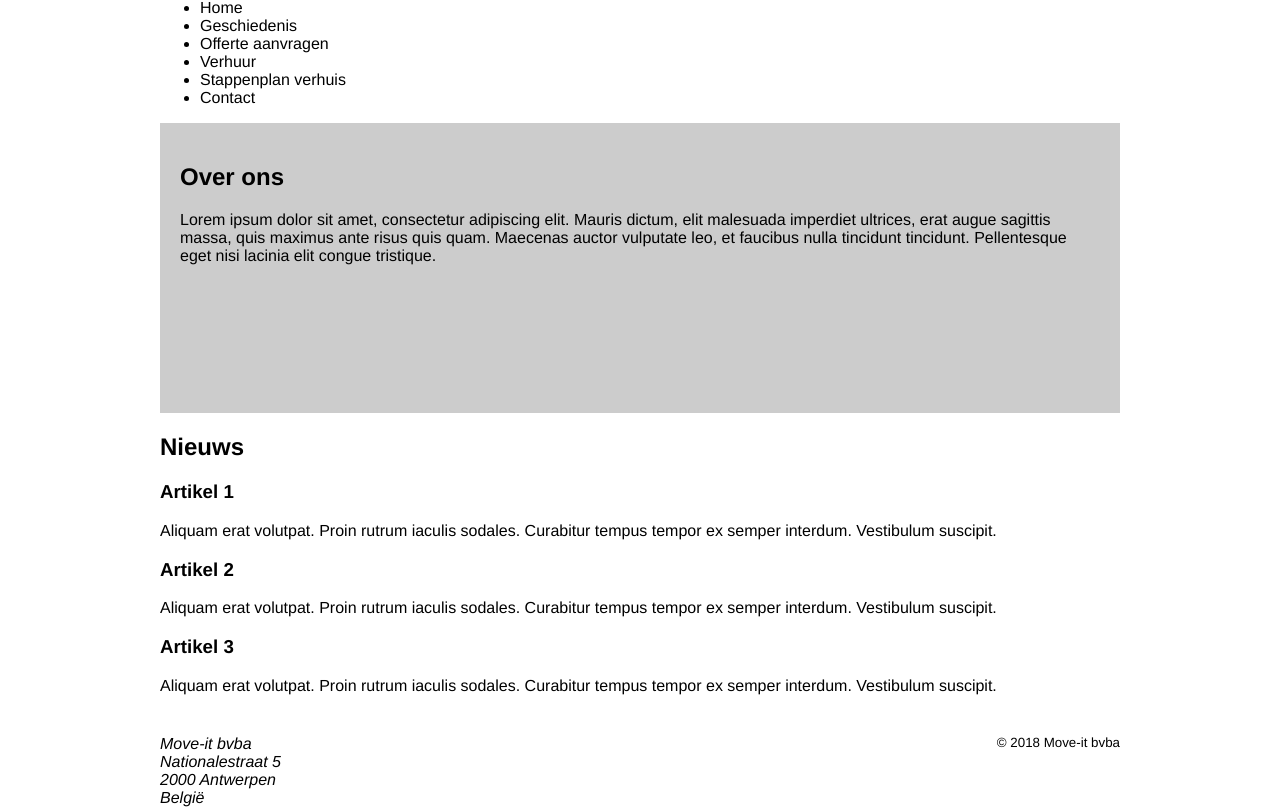
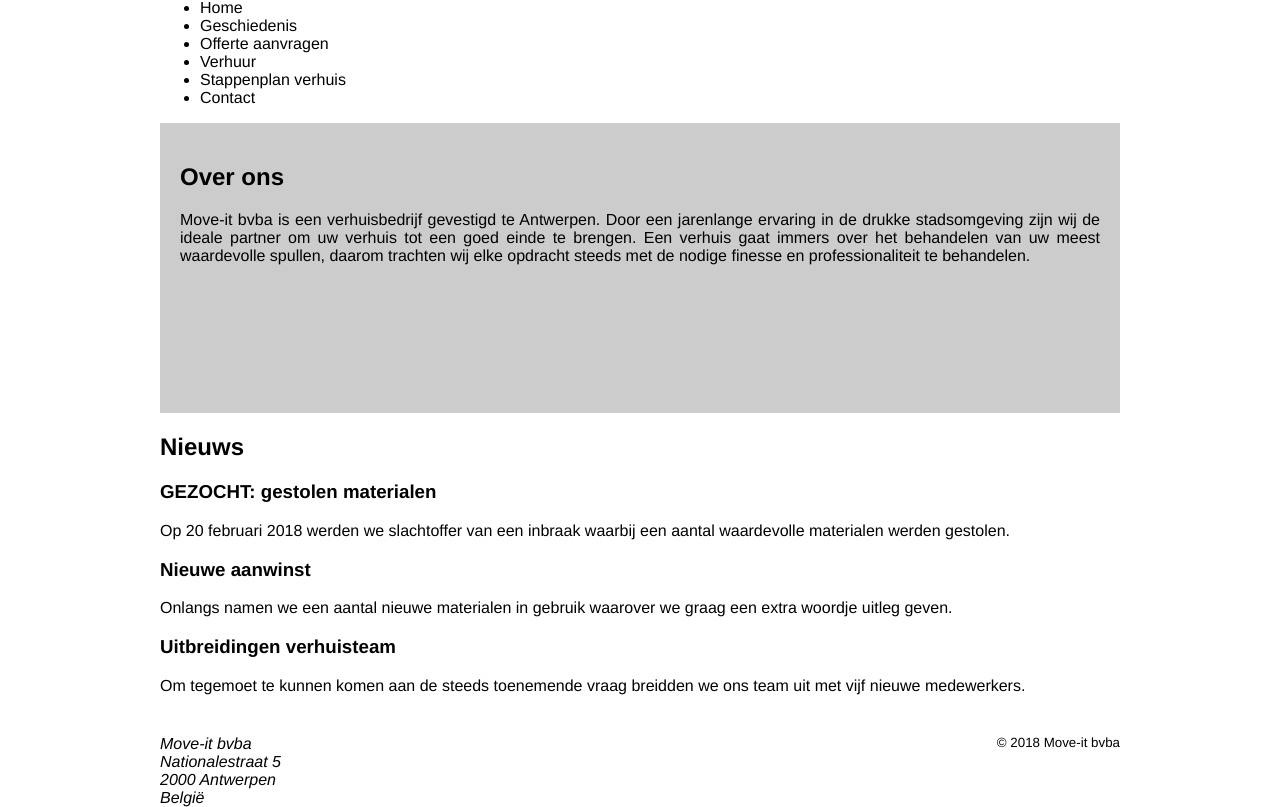
Before and after one commit to butskristof/moveit, a plain HTML site: page index.html in a window 1280 px wide. Shown: the part 150-957 px from the top of the page. Drawn offline with Linux system fonts and the light colour scheme; placeholder pictures from the web are drawn by us.

Commit message:
front page content

```diff
--- a/css/style.scss
+++ b/css/style.scss
@@ -17,6 +17,7 @@ body {
 		background: url("http://placehold.it/1000x1000") fixed top center;
 		background-size: cover;
 		padding: 20px;
+		text-align: justify;
 	}
 
 	header {
--- a/index.html
+++ b/index.html
@@ -31,22 +31,24 @@
 		<section class="about">
 			<div class="content">
 				<h2>Over ons</h2>
-				<p>Lorem ipsum dolor sit amet, consectetur adipiscing elit. Mauris dictum, elit malesuada imperdiet ultrices, erat augue sagittis massa, quis maximus ante risus quis quam. Maecenas auctor vulputate leo, et faucibus nulla tincidunt tincidunt. Pellentesque eget nisi lacinia elit congue tristique. </p>
+				<p>
+					Move-it bvba is een verhuisbedrijf gevestigd te Antwerpen. Door een jarenlange ervaring in de drukke stadsomgeving zijn wij de ideale partner om uw verhuis tot een goed einde te brengen. Een verhuis gaat immers over het behandelen van uw meest waardevolle spullen, daarom trachten wij elke opdracht steeds met de nodige finesse en professionaliteit te behandelen.
+				</p>
 			</div><!-- /content -->
 		</section>
 		<section class="content">
 			<h2>Nieuws</h2>
 			<article>
-				<h3>Artikel 1</h3>
-				<p>Aliquam erat volutpat. Proin rutrum iaculis sodales. Curabitur tempus tempor ex semper interdum. Vestibulum suscipit.</p>
+				<h3>GEZOCHT: gestolen materialen</h3>
+				<p>Op 20 februari 2018 werden we slachtoffer van een inbraak waarbij een aantal waardevolle materialen werden gestolen.</p>
 			</article>
 			<article>
-				<h3>Artikel 2</h3>
-				<p>Aliquam erat volutpat. Proin rutrum iaculis sodales. Curabitur tempus tempor ex semper interdum. Vestibulum suscipit.</p>
+				<h3>Nieuwe aanwinst</h3>
+				<p>Onlangs namen we een aantal nieuwe materialen in gebruik waarover we graag een extra woordje uitleg geven.</p>
 			</article>
 			<article>
-				<h3>Artikel 3</h3>
-				<p>Aliquam erat volutpat. Proin rutrum iaculis sodales. Curabitur tempus tempor ex semper interdum. Vestibulum suscipit.</p>
+				<h3>Uitbreidingen verhuisteam</h3>
+				<p>Om tegemoet te kunnen komen aan de steeds toenemende vraag breidden we ons team uit met vijf nieuwe medewerkers.</p>
 			</article>
 		</section>
 	</main>
```
Also changed, not shown: css/style.css.
